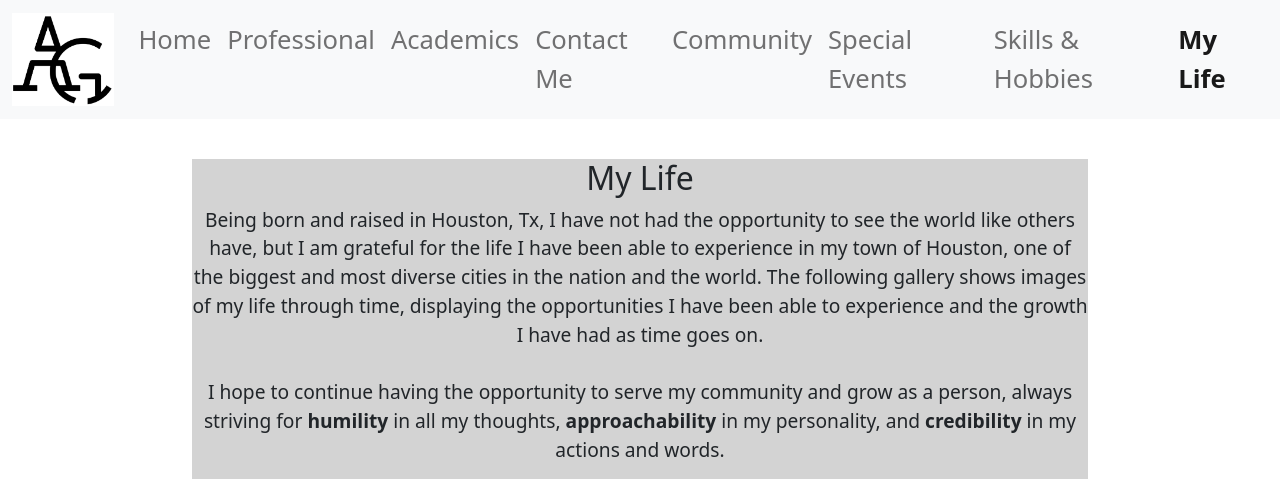
After one commit to aigarci6/ePortfolio, a PHP site: page /myLife.php in a window 1280 px wide; the page is wider, and only the part inside the window is pictured. The commit adds this page. Shown: the top 499 px of that part. Run offline with PHP 8.4, Linux system fonts and the light colour scheme.

Commit message:
update final for rough draft

```diff
--- a/academics.php
+++ b/academics.php
@@ -7,6 +7,7 @@ require_once "includes/header.php";
 <div class="mainDiv">
     <div class="imgElement left">
         <img src="images/glassesAndComputers.jpg" alt="Glasses with computers in the background">
+        <a href="https://unsplash.com/photos/w7ZyuGYNpRQ" target="_blank">Image Source</a>
     </div>
     <div class="paraElement right">
         <div>
@@ -62,6 +63,7 @@ require_once "includes/header.php";
     </div>
     <div class="imgElement right">
         <img src="images/UHCullenBuilding.jpg" alt="University of Houston Cullen Building">
+        <a href="https://unsplash.com/photos/zcElqgPLBZg" target="_blank">Image Source</a>
     </div>
 </div>
 
--- a/community.php
+++ b/community.php
@@ -72,6 +72,7 @@ require_once "includes/header.php";
 <div class="mainDiv">
     <div class="imgElement left">
         <img src="images/micUnsplashImg.jpg" alt="A Microphone">
+        <a href="https://unsplash.com/photos/sT0n-Ie8OKo" target="_blank">Image Source</a>
     </div>
     <div class="paraElement right">
         <div>
--- a/contactMe.php
+++ b/contactMe.php
@@ -8,6 +8,10 @@ if (isset($_GET['success'])) {
     } else {
         echo '<h1>Your email failed to send. Please try again</h1>';
     }
+} else {
+    ?>
+    <h3 class="mt-3 text-center">Please look at <a href="pdfView.php?pdf=documents/GarciaAxitResumeFall2022Public.pdf">my resume</a> and feel free to contact me if I am the leader or computer scientist you are looking for.</h3>
+    <?php
 }
 ?>
 
--- a/includes/header.php
+++ b/includes/header.php
@@ -25,7 +25,7 @@
         <a class="nav-link <?php if ($title == "Special Events") {echo 'active';}?>" <?php if ($title == "Special Events") {echo 'aria-current="page"';} ?> href="specialEvents.php">Special Events</a>
         <a class="nav-link <?php if ($title == "Skills & Hobbies") {echo 'active';}?>" <?php if ($title == "Skills & Hobbies") {echo 'aria-current="page"';} ?> href="skillsAndHobbies.php">Skills & Hobbies</a>
         <a class="nav-link <?php if ($title == "Blog") {echo 'active';}?>" hidden <?php if ($title == "Blog") {echo 'aria-current="page"';} ?> href="blog.php">Blog</a>
-        <a class="nav-link <?php if ($title == "Gallery") {echo 'active';}?>" <?php if ($title == "Gallery") {echo 'aria-current="page"';} ?> href="gallery.php">Gallery</a>
+        <a class="nav-link <?php if ($title == "My Life") {echo 'active';}?>" <?php if ($title == "My Life") {echo 'aria-current="page"';} ?> href="myLife.php">My Life</a>
       </div>
     </div>
   </div>
--- /dev/null
+++ b/myLife.php
@@ -0,0 +1,26 @@
+<?php
+$title = "My Life";
+$color = "#FF0000";
+require_once "includes/header.php";
+?>
+
+<div class="galleryImg text-center" style="font-size: 1.5vw; height: 40vh;">
+    <h2>My Life</h2>
+    Being born and raised in Houston, Tx, I have not had the opportunity to see the world like others have, but I am grateful for the life I have been able to experience in my town of Houston, one of the
+    biggest and most diverse cities in the nation and the world. The following gallery shows images of my life through time, displaying the opportunities I have been able to experience and the growth I have had as time goes on.
+    <br><br>I hope to continue having the opportunity to serve my community and grow as a person, always striving for <b>humility</b> in all my thoughts, <b>approachability</b> in my personality, and <b>credibility</b> in my actions and words.
+</div>
+
+<div class="galleryImg">
+    <img src="images/freeFallPlaneSide.PNG" alt="Hanging off side of plane at the academy">
+</div>
+
+<div class="galleryImg">
+    <img src="images/freeFall.jpg" alt="Free Fall at the Air Force Academy">
+</div>
+
+<div class="galleryImg">
+    <img src="images/diningInPOWMIA.JPEG" alt="POW/MIA Ceremony">
+</div>
+
+<?php require_once "includes/footer.php"; ?>
--- a/professional.php
+++ b/professional.php
@@ -20,7 +20,7 @@ require_once "includes/header.php";
             Goal of the camp is to <b>develop</b> the <b>teamwork and leadership</b> capabilities of the Junior Cadets. <br><br>
             As Chief CTO, I developed multi-faceted leadership, having to balance:
             <ul>
-                <li>Directions from the instructors (the people running the camp)</li>
+                <li>Directions from the instructors (the people overseeing the camp)</li>
                 <li>Leading my fellow CTOs and delivering instructions to them from the instructors, giving them guidance on my vision for the camp, and elevating their feedback and complaints up to the instructors</li>
                 <li>Developing the junior cadets under me, making sure to keep a balance of strictness and personableness</li>
             </ul>
--- a/skillsAndHobbies.php
+++ b/skillsAndHobbies.php
@@ -7,6 +7,7 @@ require_once "includes/header.php";
 <div class="mainDiv">
     <div class="imgElement left">
         <img src="images/codingUnsplashImg.jpg" alt="Computer setup image">
+        <a href="https://unsplash.com/photos/DuHKoV44prg" target="_blank">Image Source</a>
     </div>
     <div class="paraElement right">
         <div>
@@ -25,7 +26,7 @@ require_once "includes/header.php";
 </div>
 
 <div class="mainDiv">
-    <div class="paraElement left text-center">
+    <div class="paraElement left">
         <div>
             <h2>Photography</h2>
             I enjoy seeing life from an artistic point of view, aiming to capture scenes for their beauty and be able to have a recollection through time of my life using images.
@@ -41,7 +42,7 @@ require_once "includes/header.php";
     <div class="imgElement left">
         <img src="images/pianoCStat.jpg" alt="Axit Garcia Headshot">
     </div>
-    <div class="paraElement right text-center">
+    <div class="paraElement right">
         <div>
             <h2>Piano</h2>
             The piano is a hobby I picked up recently, continuing my musical interest from my time in choir and as Band Captain in high school. My goal is to play in every city I visit. As of November 2022, I have played in Houston, San Antonio, and College Station.
```
Also changed, not shown: gallery.php (deleted, +0 -19 lines).
